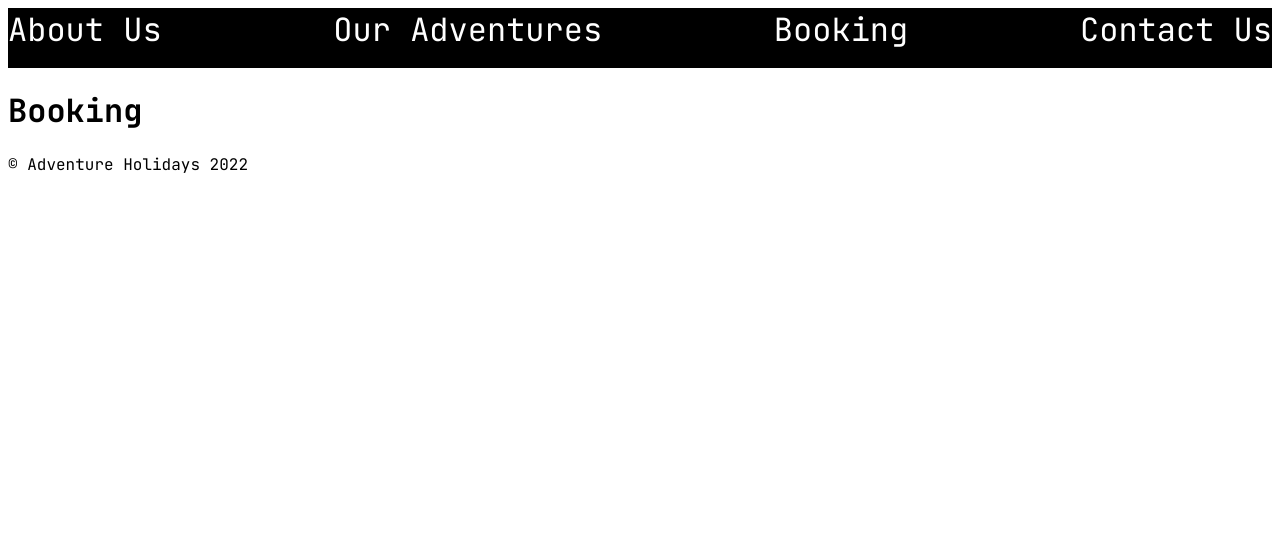
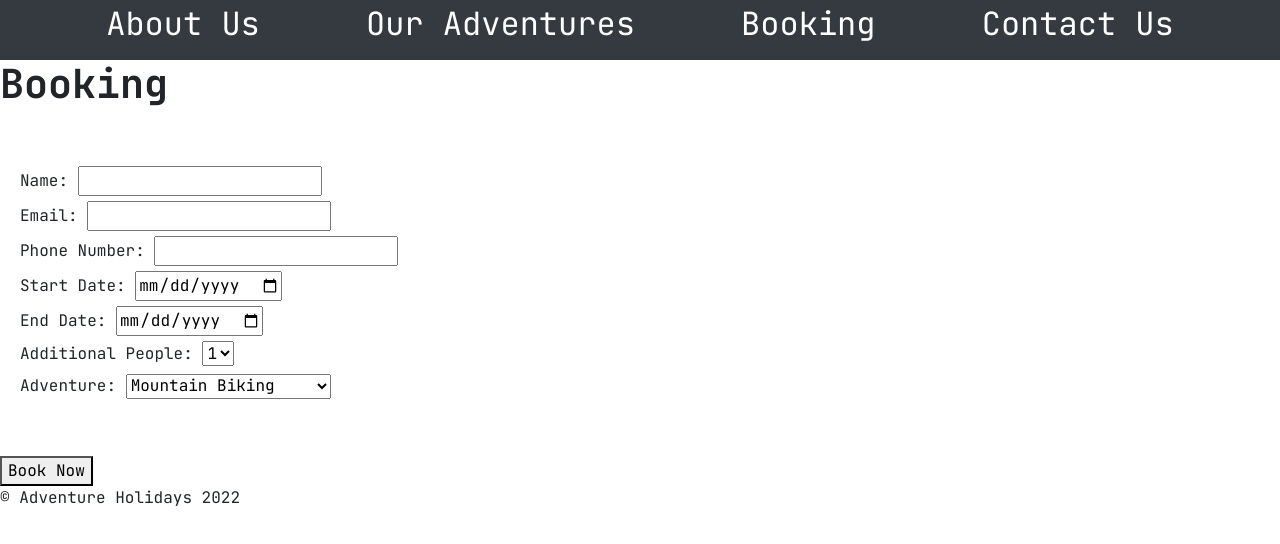
Before and after one commit to pellpk/Adventure-Holidays, a plain HTML site: page booking.html in a window 1280 px wide. Drawn offline with nearby package versions, Linux system fonts and the light colour scheme.

Commit message:
Added form, added bootstrap5

```diff
--- a/booking.html
+++ b/booking.html
@@ -4,12 +4,14 @@
     <meta charset="UTF-8">
     <meta name="viewport" content="width=device-width, initial-scale=1.0">
     <link rel="icon" href="/images/icons/indexicon.ico" type="image/x-icon">
-    <title>Pricing</title>
+    <title>Adventure Holidays</title>
+    <link href="https://stackpath.bootstrapcdn.com/bootstrap/4.5.2/css/bootstrap.min.css" rel="stylesheet">
     <link href="https://fonts.googleapis.com/css2?family=JetBrains+Mono:wght@400;700&display=swap" rel="stylesheet">
     <link rel="stylesheet" href="styles.css">
     </style>
 </head>
 <body>
+    <!-- navbar-->
     <nav class="navbar navbar-expand-lg navbar-dark bg-dark">
         <a href="index.html" class="navbar-brand">About Us</a>
         <a href="adventures.html" class="nav-link">Our Adventures</a>
@@ -19,6 +21,66 @@
     <h1>
         <b>Booking</b>
     </h1>
+
+        <div class="form-box">
+            <!-- form -->
+            <form method="post">
+                <div>
+                    <label for="name">Name:</label>
+                    <input type="text" id="name" name="name" required>
+                </div>
+                <div>
+                    <label for="email">Email:</label>
+                    <input type="email" id="email" name="email" required>
+                </div>
+                <div>
+                    <label for="phone">Phone Number:</label>
+                    <input type="tel" id="phone" name="phone" required>
+                </div>
+                <div>
+                    <label for="date">Start Date:</label>
+                    <input type="date" id="start-date" name="start-date" required>
+                </div>
+                <div>
+                    <label for="date">End Date:</label>
+                    <input type="date" id="end-date" name="end-date" required>
+                </div>
+                <div>
+                    <label for="additional-people">Additional People:</label>
+                    <select id="addppl" name="addppl" required>
+                        <option value="1">1</option>
+                        <option value="2">2</option>
+                        <option value="3">3</option>
+                        <option value="4">4</option>
+                        <option value="5">5</option>
+                        <option value="6">6</option>
+                        <option value="7">7</option>
+                    </select>
+                </div>
+                <div>
+                    <label for="adventure">Adventure:</label>
+                    <select id="adventure" name="adventure" required>
+                        <option value="mountain-biking">Mountain Biking</option>
+                        <option value="lake-fishing">Lake Fishing</option>
+                        <option value="walking">Walking</option>
+                        <option value="sailing">Sailing</option>
+                        <option value="base-jumping">Base Jumping</option>
+                        <option value="white-water-rafting">White Water Rafting</option>
+                        <option value="rock-climbing">Rock Climbing</option>
+                        <option value="paragliding">Paragliding</option>
+                    </select>
+                </div>
+            </form>
+        </div>
+
+            </div>
+            <div>
+                <button type="submit">Book Now</button>
+            </div>
+        </form>
+
+    </div>
+
     <footer>
         © Adventure Holidays 2022
     </footer>
--- a/styles.css
+++ b/styles.css
@@ -5,11 +5,13 @@ body {
 
 .navbar {
     display: flex;
-    justify-content: space-between;
+    justify-content: space-evenly;
     align-items: center;
     height: 60px;
     width: 100%;
     background-color: rgb(0, 0, 0);
+    padding: 0px;
+    margin: 0px;
 
 }
 
@@ -19,17 +21,30 @@ body {
     color: white;
     text-decoration: none;
     font-size: 32px;
+    padding: 0px;
+    margin: 0px;
 }
 
-@media (max-width: 1080px) {
+@media (max-width: 768px)
+{
     .navbar {
-        flex-direction: column;
+        flex-direction: row;
         align-items: flex-start;
         padding: 10px;
+        justify-content: space-evenly;
     }
 
     .navbar a {
-        font-size: 18px;
-        max-height: fit-content;
+        font-size: 16px;
+        margin-right: 0;
+        margin-bottom: 10px;
     }
 }
+
+/* FOR BOOKING */
+.form-box {
+    padding-top: 50px;
+    padding-right: 30px;
+    padding-bottom: 50px;
+    padding-left: 20px
+}
```
Also changed, not shown: adventures.html (+2 -1 lines), contact.html (+2 -1 lines), index.html (+1 -0 lines), images/images/EXSTREMESPORTSCOM.webp (added), images/images/flickrfish.jfif (added), images/images/rentalbikeitalycom.JPG (added), images/images/snowaddictionorg.jfif (added), 1 other file.
